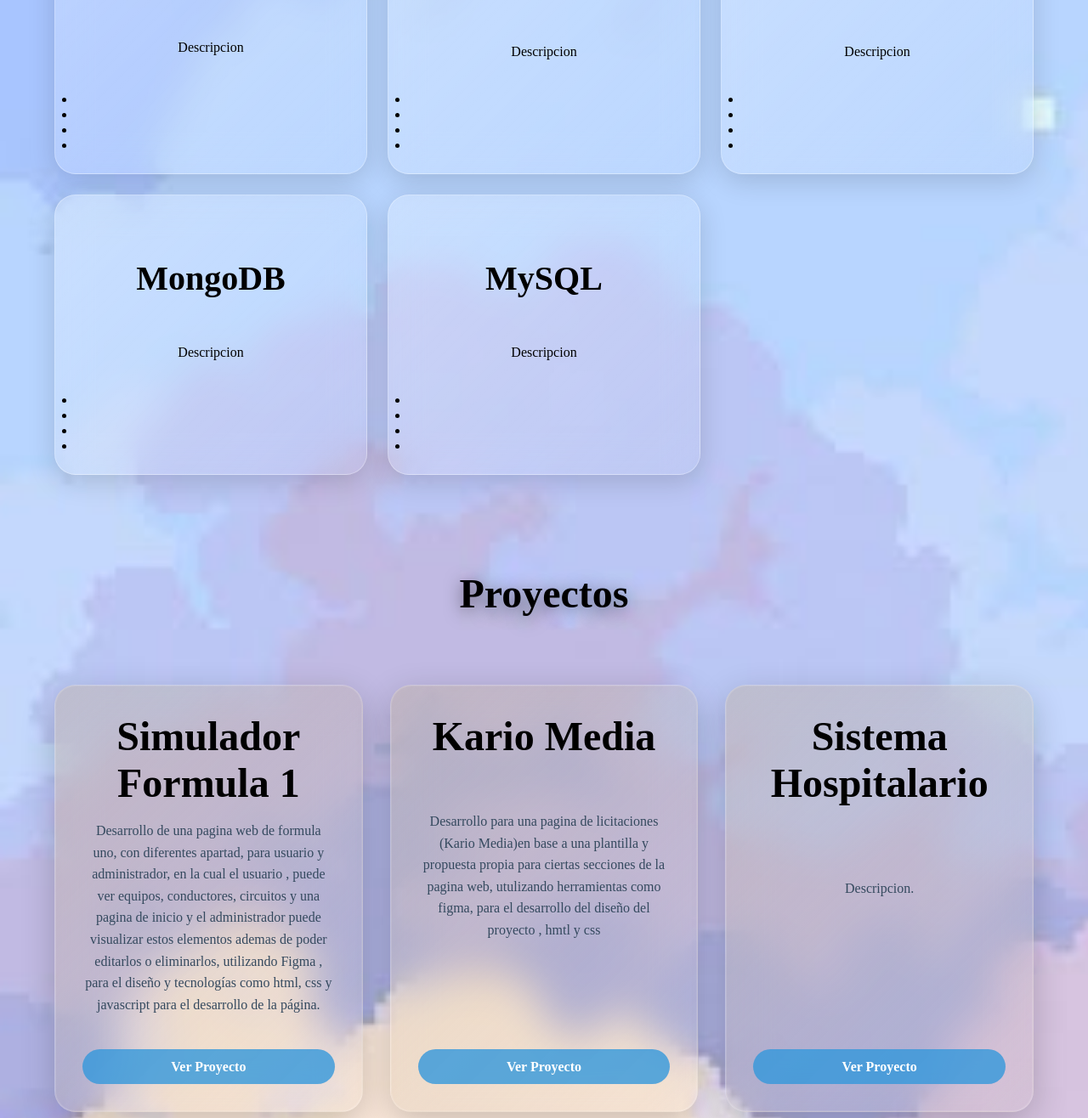
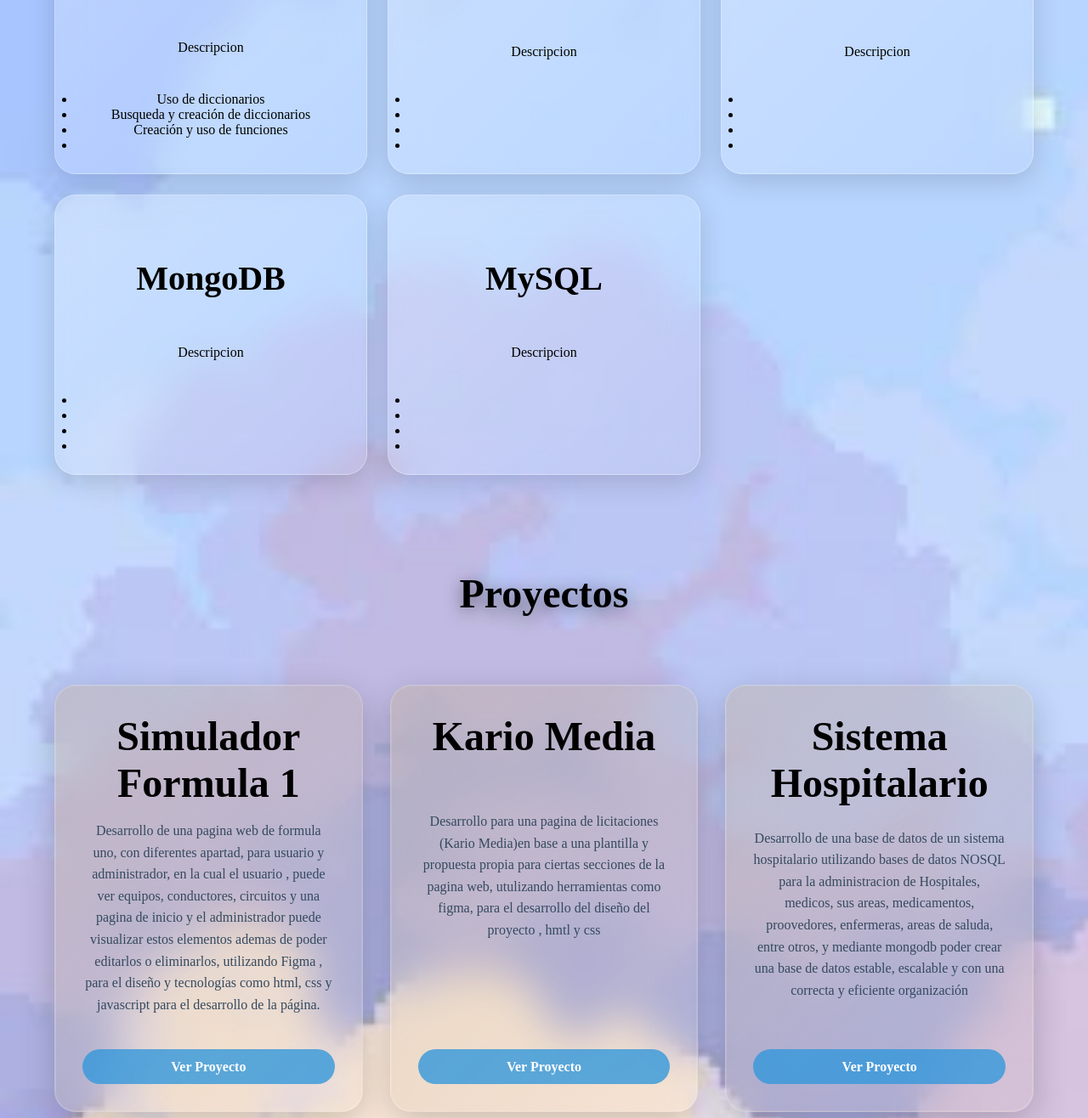
Before and after one commit to Juanu12/Portafolio, a plain HTML site: page Servicios.html in a window 1280 px wide. Shown: the part 412-1728 px from the top of the page at 85% size. Drawn offline with Linux system fonts and the light colour scheme.

Commit message:
feat: :zap: adding info

```diff
--- a/Servicios.html
+++ b/Servicios.html
@@ -37,9 +37,9 @@
                 <h3>Python</h3>
                 <p>Descripcion</p>
                 <ul class="tecnologias-skills-list">
-                    <li></li>
-                    <li></li>
-                    <li></li>
+                    <li>Uso de diccionarios</li>
+                    <li>Busqueda y creación de diccionarios </li>
+                    <li>Creación y uso de funciones</li>
                     <li></li>
                 </ul>
             </div>
@@ -111,17 +111,17 @@
                 <div class="proyectos-Hab-btns">
                     <div class="Hab-btn"></div>
                 </div>
-                <a href="#" class="projectos-link">Ver Proyecto</a>
+                <a href="https://github.com/Gersonchm1/Kario-Media" class="projectos-link">Ver Proyecto</a>
             </div>
 
             <div class="proyectos-card">
                 <h3>Sistema Hospitalario</h3>
-                <p>Descripcion.</p>
+                <p>Desarrollo de una base de datos de un sistema hospitalario utilizando bases de datos NOSQL para la administracion de Hospitales, medicos, sus areas, medicamentos, proovedores, enfermeras, areas de saluda, entre otros, y mediante mongodb poder crear una base de datos estable, escalable y con una correcta y eficiente organización</p>
                 <div class="proyectos-Hab-stack">
                     <div class="Hab-btn"></div>
                     <div class="Hab-btn"></div>
                 </div>
-                <a href="#" class="projectos-link">Ver Proyecto</a>
+                <a href="https://github.com/Lazar2422/Proyecto_MongoDB_S1_GranadosOmar_UmanaJuan" class="projectos-link">Ver Proyecto</a>
             </div>
         </div>
     </div>
```
